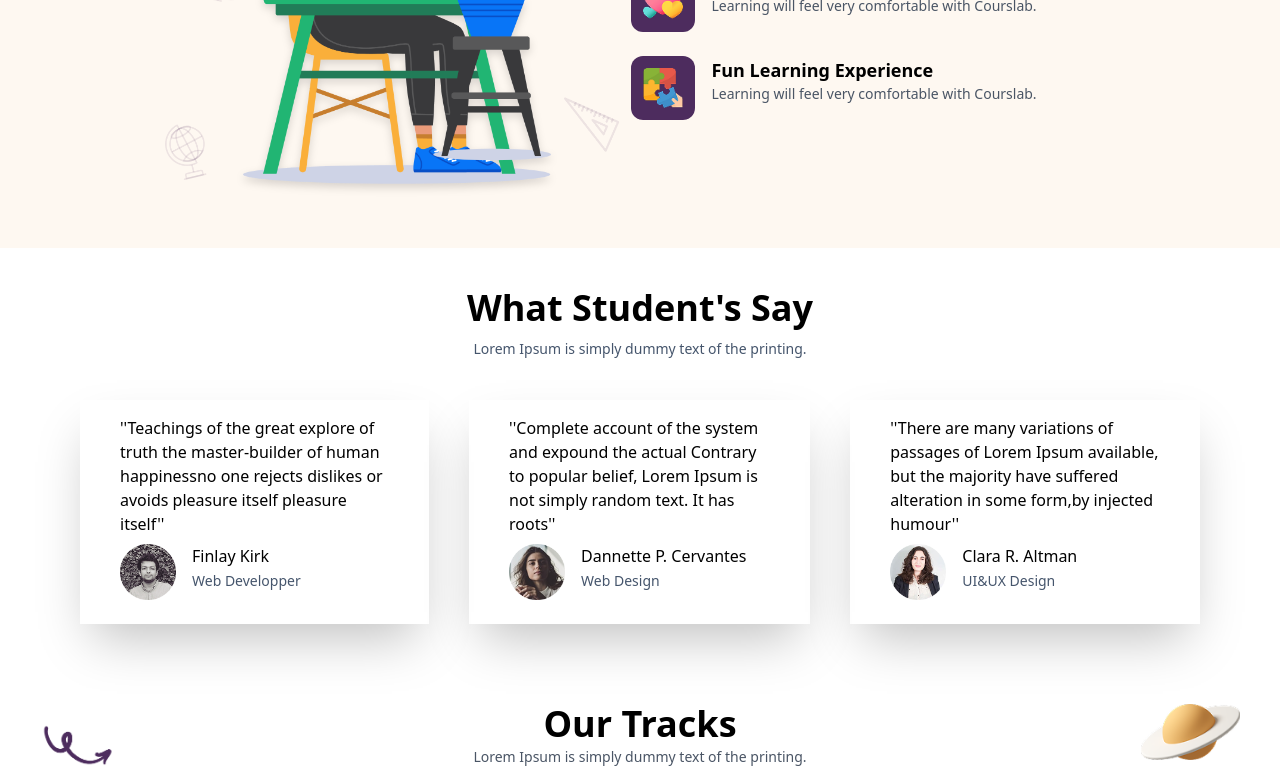
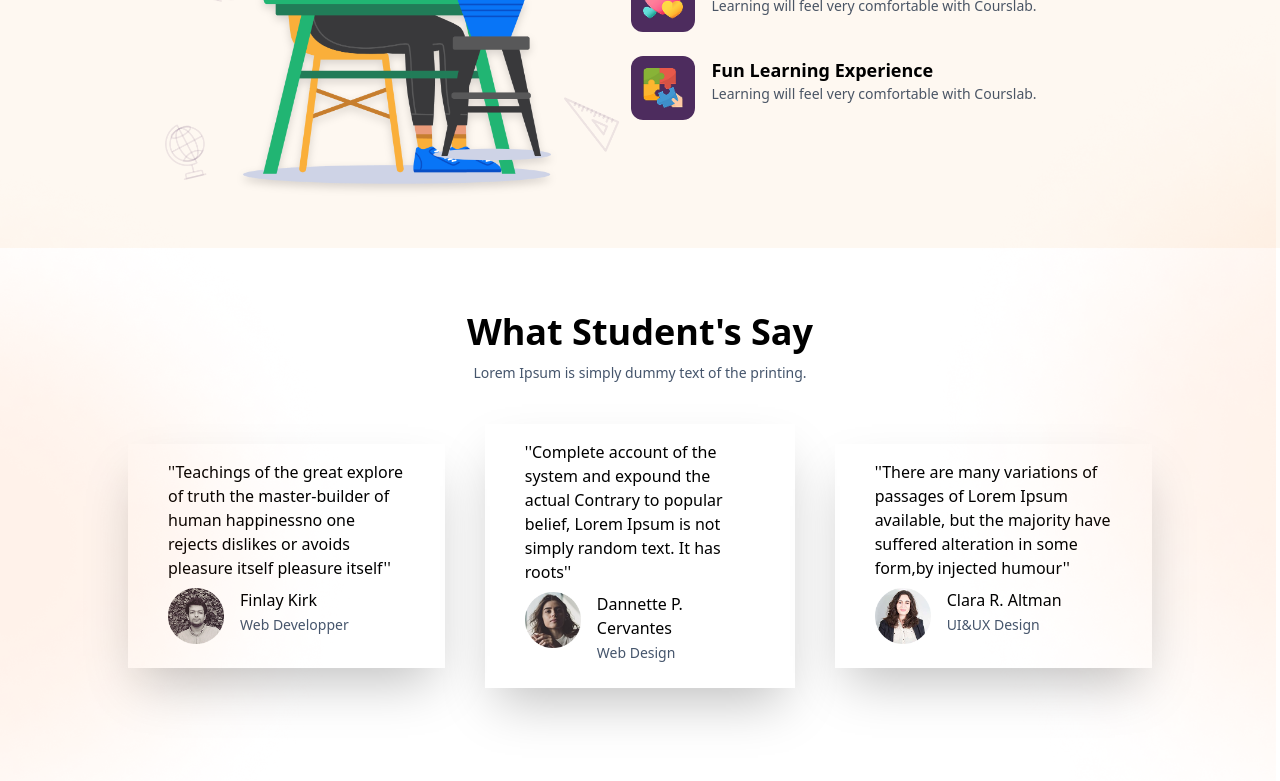
Before and after one commit to usamaashraf23/leed, a React (Vite) app: page / in a window 1280 px wide. Shown: the part 1660-2441 px from the top of the page. Built offline with nearby package versions, Linux system fonts and the light colour scheme.

Commit message:
Updated the background styling

```diff
--- a/src/components/Footer.jsx
+++ b/src/components/Footer.jsx
@@ -81,7 +81,7 @@ function Footer() {
         </div>
       </div>
       <hr />
-      {/* Footer Bottom Text */}
+      {/* Footer Text */}
       <div className="mt-8 text-center text-sm text-gray-500">
         BookStore All Right Reserved, 2025
       </div>
--- a/src/components/InstructorsSection.jsx
+++ b/src/components/InstructorsSection.jsx
@@ -40,7 +40,7 @@ function InstructorsSection() {
     <section id="service" className="my-10 relative">
       <img
         src={arrow}
-        className="h-16 sm:h-20 absolute top-0 left-4 sm:left-10"
+        className="h-16 sm:h-28 absolute top-0 sm:-top-10 left-4 sm:left-10"
       />
       <img
         src={planet}
--- a/src/components/ReviewsSection.jsx
+++ b/src/components/ReviewsSection.jsx
@@ -2,6 +2,8 @@ import React from "react";
 import user1 from "/src/assets/reviewImages/user1.png";
 import user2 from "/src/assets/reviewImages/user2.png";
 import user3 from "/src/assets/reviewImages/user3.png";
+import shadow from "/src/assets/backgroundImages/shadow.png";
+import shadow2 from "/src/assets/backgroundImages/shadow2.png";
 function ReviewsSection() {
   let reviewCard = [
     {
@@ -27,14 +29,19 @@ function ReviewsSection() {
     },
   ];
   return (
-    <section className="my-10">
+    <section className="my-16 relative">
+      <img src={shadow} className="absolute w-40 sm:w-96 -bottom-60" />
+      <img
+        src={shadow2}
+        className="absolute w-40 sm:w-96 right-1 -bottom-60  "
+      />
       <div className="text-center space-y-2">
         <h1 className="text-4xl font-bold">What Student's Say</h1>
         <span className="text-sm text-slate-600">
           Lorem Ipsum is simply dummy text of the printing.
         </span>
       </div>
-      <div className="flex flex-col md:flex-row gap-10 px-20 py-10">
+      <div className="flex flex-col md:flex-row gap-10 px-10 sm:px-32 py-10 justify-center items-center">
         {reviewCard.map((review, index) => (
           <div className="shadow-2xl px-10 py-4" key={index}>
             <p>''{review.review}''</p>
```
Also changed, not shown: src/assets/backgroundImages/shadow.png (added), src/assets/backgroundImages/shadow2.png (added).
